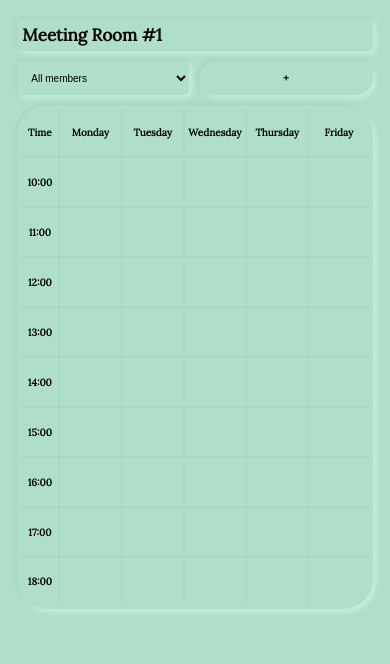
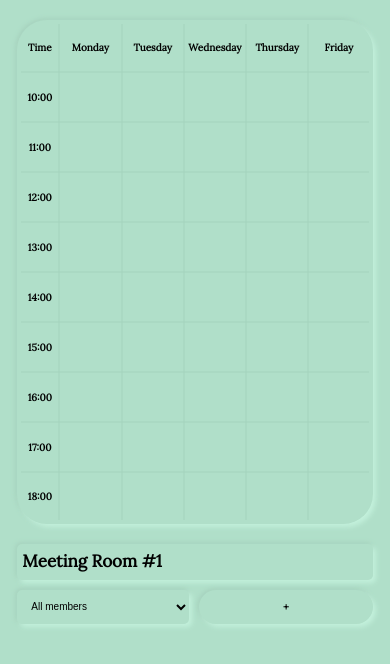
Before and after one commit to slnnzmtl/calendar-ciklum, a website built with webpack: page index.html in a window 390 px wide. Built offline with nearby package versions, Linux system fonts and the light colour scheme.

Commit message:
css update

```diff
--- a/components/calendarHeader/calendarHeader.scss
+++ b/components/calendarHeader/calendarHeader.scss
@@ -12,26 +12,24 @@
   display: -ms-flexbox;
   display: flex;
   flex-direction: column;
-  // width: 20vh;
-  // -webkit-box-pack: justify;
-      // -ms-flex-pack: justify;
-          // justify-content: space-between;
   -webkit-box-align:start;
       -ms-flex-align:start;
           align-items:start;
   margin-left: 60px;
   width: 20%;
   max-width: 300px;
+  height: 100%;
 
   @media (max-width: 800px) {
     flex-direction: row;
-    order: -1;
     margin-left: 0;
     width: 100%;
     max-width: none;
     justify-content: space-between;
     align-items: center;
     align-content: center;
+    height: 5vh;
+    margin-top: 20px;
   }
 
   @media (max-width: 600px) {
@@ -49,9 +47,38 @@
     width: 100%;
     box-sizing: border-box;
     margin-bottom: 10px;
-    @media (max-width: 400px) {
+    line-height: 1.5em;
+
+    @media (max-width: 800px) {
+      height: 100%;
+      margin: 0;
+    }
+
+    @media (max-width: 600px) {
       font-size: 17px;
-      // margin-bottom: 10px;
+      margin-bottom: 10px;
+    }
+  }
+
+  &__options {
+    display: flex;
+    flex-direction: column;
+    width: 100%;
+    height: 100%;
+    justify-content: space-between;
+
+    @media (max-width: 800px) {
+      flex-direction: row;
+      width: 100%;
+      height: 100%;
+      margin: 0;
+      margin-left: 10px;
+      justify-content: space-between;
+      align-items: center;
+    }
+    @media (max-width: 600px) {
+      margin-left: 0;
+      width: 100%;
     }
   }
 
@@ -70,6 +97,7 @@
     margin-bottom: 10px;
     width: 100%;
     min-width: 150px;
+
     &:hover {
       box-shadow: $shadow2;
       -webkit-box-shadow:  $shadow2;
@@ -86,32 +114,12 @@
       width: 50%;
       box-sizing: border-box;
       font-size: 10px;
-    }
-  }
-
-  &__options {
-    display: flex;
-    flex-direction: column;
-    width: 100%;
-
-    @media (max-width: 800px) {
-      flex-direction: row;
-      height: 35px;
-      width: 100%;
       height: 100%;
-      margin: 0;
-      margin-left: 10px;
-      justify-content: space-between;
-    }
-    @media (max-width: 600px) {
-      margin-left: 0;
-      width: 100%;
-      margin-bottom: 10px;
     }
   }
 
   &__button {
-    height: 100%;
+
     width: 100%;
     min-width: 150px;
     background-color: $colorMain;
--- a/styles/main.scss
+++ b/styles/main.scss
@@ -6,15 +6,15 @@
     font-family: $font2;
     display: flex;
     margin-top: 50px;
+
     @media (max-width: 1100px) {
         width: 95%;
     }
 
     @media (max-width: 800px) {
         flex-direction: column;
-        margin-top: 0px;
+        margin-top: 20px;
     }
-
 }
 
 body {
```
Also changed, not shown: index.html (+1 -1 lines).
